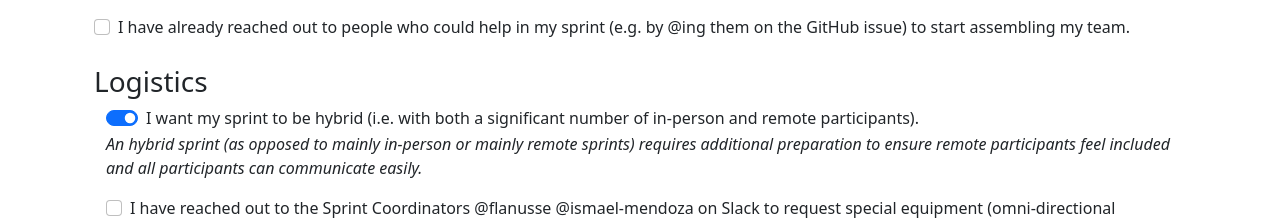
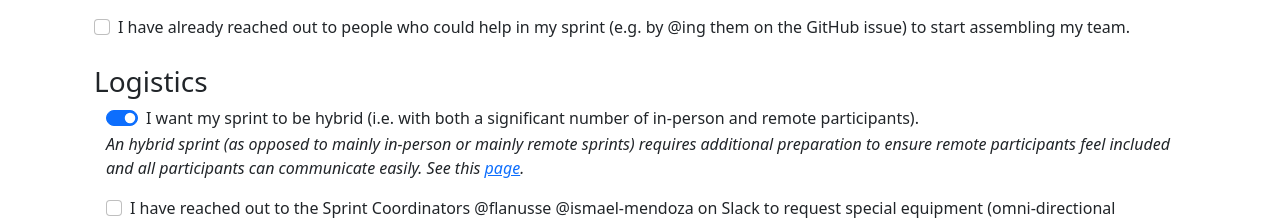
Before and after one commit to LSSTDESC/sprint-checklist, a plain HTML site: page index.html in a window 1280 px wide. Shown: the part 840-1064 px from the top of the page. Drawn offline with nearby package versions, Linux system fonts and the light colour scheme.

Commit message:
Update index.html

```diff
--- a/index.html
+++ b/index.html
@@ -89,7 +89,7 @@ This checklist is a tool to help you check that you have covered all the basics
 </div>
   </div>
 <div class="container" id="hybrid">
- <p> <i>An hybrid sprint (as opposed to mainly in-person or mainly remote sprints) requires additional preparation to ensure remote participants feel included and all participants can communicate easily.</i> </p>
+ <p> <i>An hybrid sprint (as opposed to mainly in-person or mainly remote sprints) requires additional preparation to ensure remote participants feel included and all participants can communicate easily. See this <a href="https://confluence.slac.stanford.edu/display/LSSTDESC/DESC+2022+Sprint+Week%3A+Tips+for+Sprints" target="_blank">page</a>.</i> </p>
 <div class="form-check">
   <input class="form-check-input" type="checkbox" value="" id="flexCheckDefault">
   <label class="form-check-label" for="flexCheckDefault">
```
